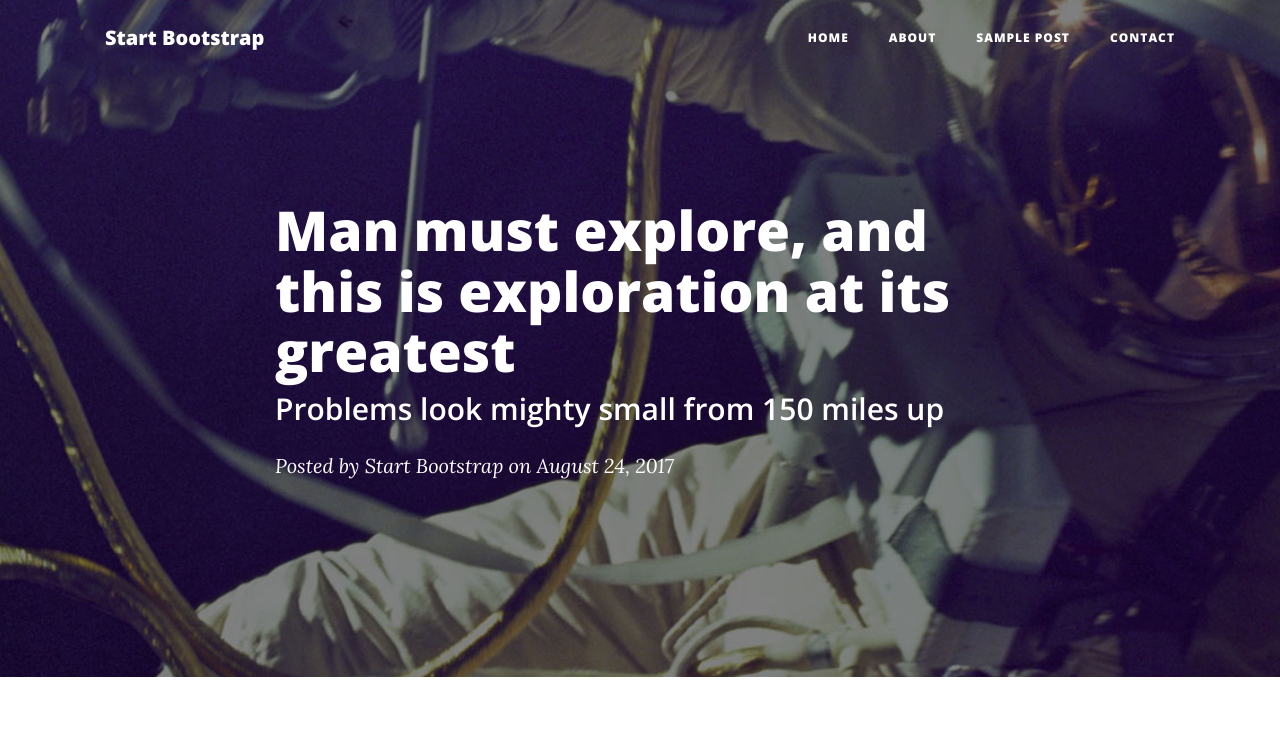
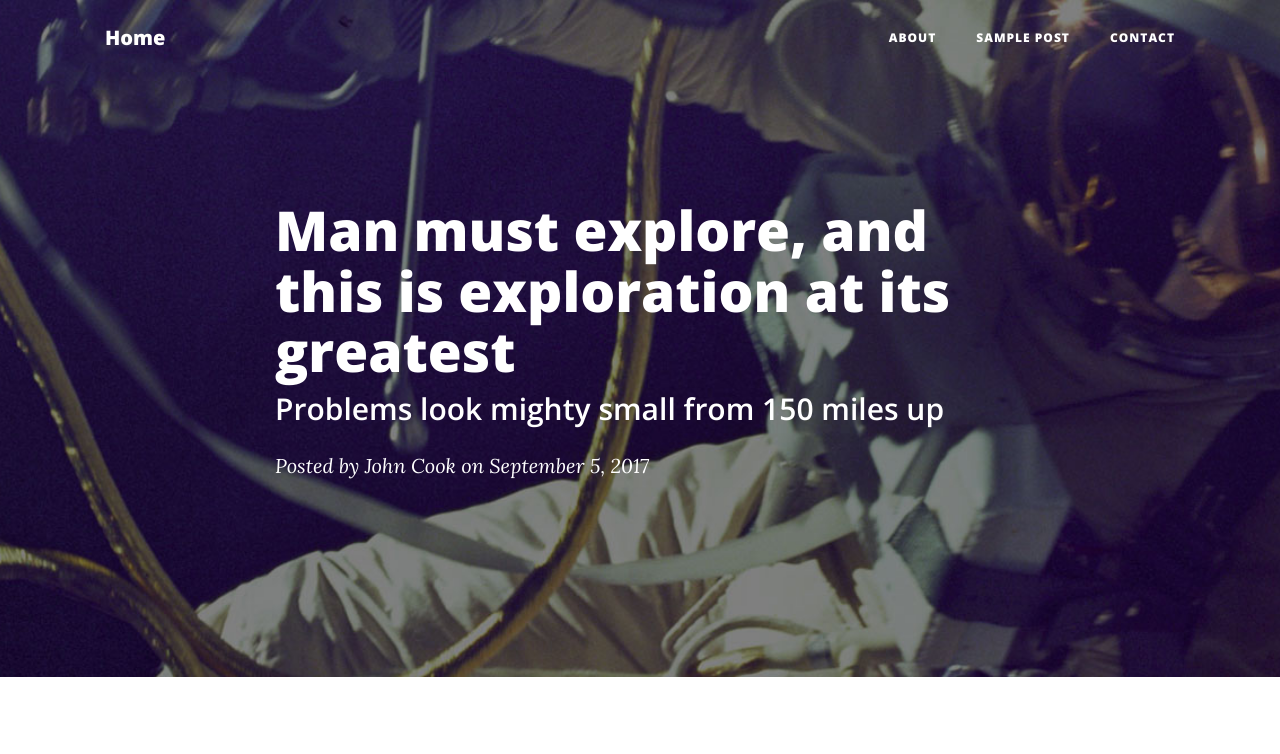
Before and after one commit to marinatedcode/marinatedcode.github.io, a website: page post.html in a window 1280 px wide. Shown: the top 754 px of the page. Drawn offline with nearby package versions, Linux system fonts and the light colour scheme.

Commit message:
Fix sample post and contact

```diff
--- a/post.html
+++ b/post.html
@@ -8,7 +8,7 @@
     <meta name="description" content="">
     <meta name="author" content="">
 
-    <title>Clean Blog - Start Bootstrap Theme</title>
+    <title>Sample Post</title>
 
     <!-- Bootstrap core CSS -->
     <link href="vendor/bootstrap/css/bootstrap.min.css" rel="stylesheet">
@@ -28,16 +28,16 @@
     <!-- Navigation -->
     <nav class="navbar navbar-expand-lg navbar-light fixed-top" id="mainNav">
       <div class="container">
-        <a class="navbar-brand" href="index.html">Start Bootstrap</a>
+        <a class="navbar-brand" href="index.html">Home</a>
         <button class="navbar-toggler navbar-toggler-right" type="button" data-toggle="collapse" data-target="#navbarResponsive" aria-controls="navbarResponsive" aria-expanded="false" aria-label="Toggle navigation">
           Menu
           <i class="fa fa-bars"></i>
         </button>
         <div class="collapse navbar-collapse" id="navbarResponsive">
           <ul class="navbar-nav ml-auto">
-            <li class="nav-item">
+            <!-- <li class="nav-item">
               <a class="nav-link" href="index.html">Home</a>
-            </li>
+            </li> -->
             <li class="nav-item">
               <a class="nav-link" href="about.html">About</a>
             </li>
@@ -61,8 +61,8 @@
               <h1>Man must explore, and this is exploration at its greatest</h1>
               <h2 class="subheading">Problems look mighty small from 150 miles up</h2>
               <span class="meta">Posted by
-                <a href="#">Start Bootstrap</a>
-                on August 24, 2017</span>
+                <a href="#">John Cook</a>
+                on September 5, 2017</span>
             </div>
           </div>
         </div>
```
Also changed, not shown: contact.html (+2 -2 lines).
